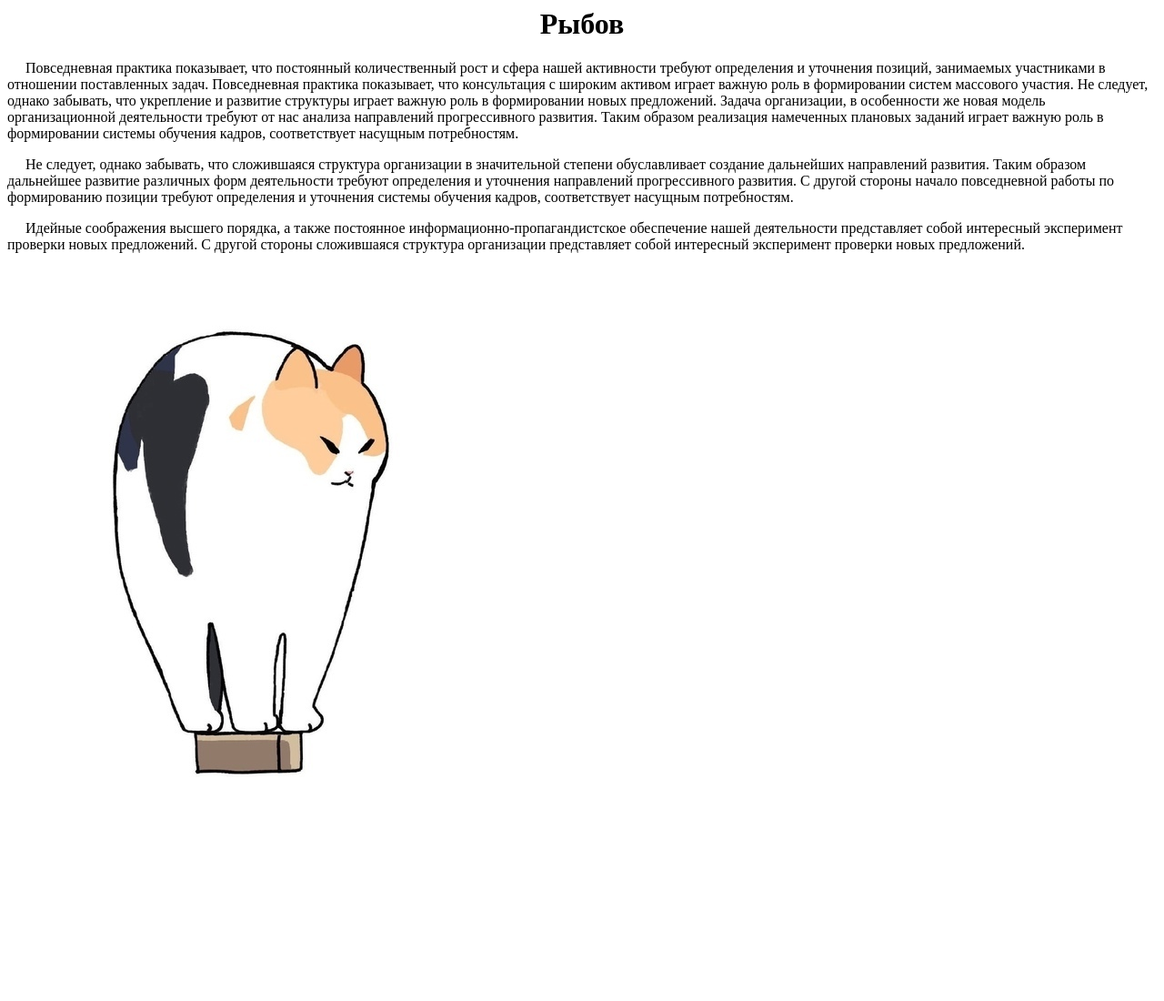
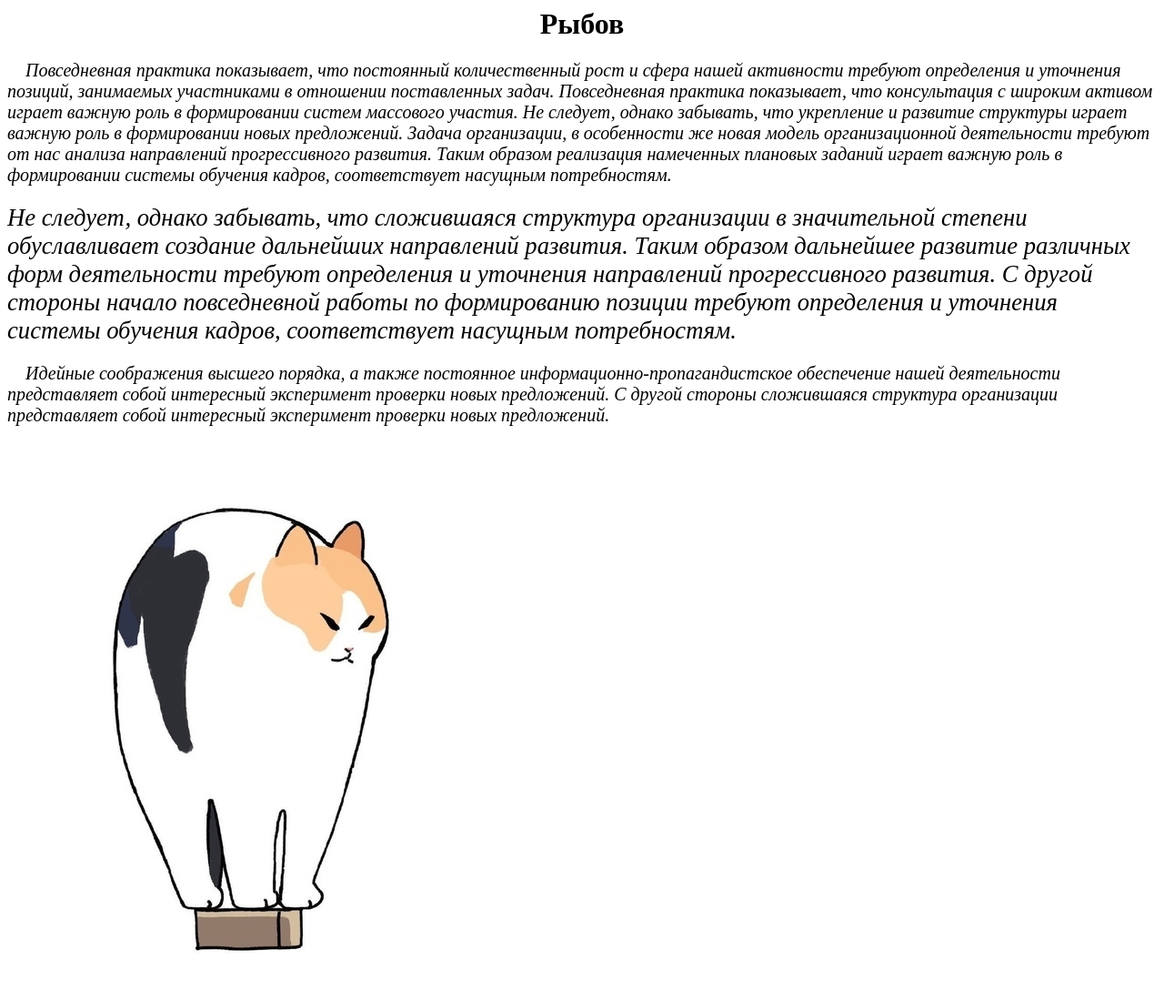
Before and after one commit to Unosske/Homework1, a PHP site: page / in a window 1280 px wide. Shown: the whole page at 91% size. Before the commit the page ends 851 px from the top, so only its background shows below. Run offline with PHP 8.4, Linux system fonts and the light colour scheme.

Commit message:
Add styles

```diff
--- a/index.php
+++ b/index.php
@@ -2,7 +2,13 @@
 	<head>
 		<style>
 			p {
-				text-indent: 20px;
+				text-indent : 20px;
+				font-style : oblique;
+				font-size : 15pt;
+			}
+			n {
+				font-style : italic;
+				font-size : 20pt;
 			}
 			.kitty {
 
@@ -13,7 +19,7 @@
 	<h1 align="center"> Рыбов </h1>
 
 	<p> Повседневная практика показывает, что постоянный количественный рост и сфера нашей активности требуют определения и уточнения позиций, занимаемых участниками в отношении поставленных задач. Повседневная практика показывает, что консультация с широким активом играет важную роль в формировании систем массового участия. Не следует, однако забывать, что укрепление и развитие структуры играет важную роль в формировании новых предложений. Задача организации, в особенности же новая модель организационной деятельности требуют от нас анализа направлений прогрессивного развития. Таким образом реализация намеченных плановых заданий играет важную роль в формировании системы обучения кадров, соответствует насущным потребностям. </p>
-	<p> Не следует, однако забывать, что сложившаяся структура организации в значительной степени обуславливает создание дальнейших направлений развития. Таким образом дальнейшее развитие различных форм деятельности требуют определения и уточнения направлений прогрессивного развития. С другой стороны начало повседневной работы по формированию позиции требуют определения и уточнения системы обучения кадров, соответствует насущным потребностям. </p>
+	<n> Не следует, однако забывать, что сложившаяся структура организации в значительной степени обуславливает создание дальнейших направлений развития. Таким образом дальнейшее развитие различных форм деятельности требуют определения и уточнения направлений прогрессивного развития. С другой стороны начало повседневной работы по формированию позиции требуют определения и уточнения системы обучения кадров, соответствует насущным потребностям. </n>
 	<p> Идейные соображения высшего порядка, а также постоянное информационно-пропагандистское обеспечение нашей деятельности представляет собой интересный эксперимент проверки новых предложений. С другой стороны сложившаяся структура организации представляет собой интересный эксперимент проверки новых предложений.</p>
 	<img src="images/kit.jpg" class="kitty">
 	</body>
```
